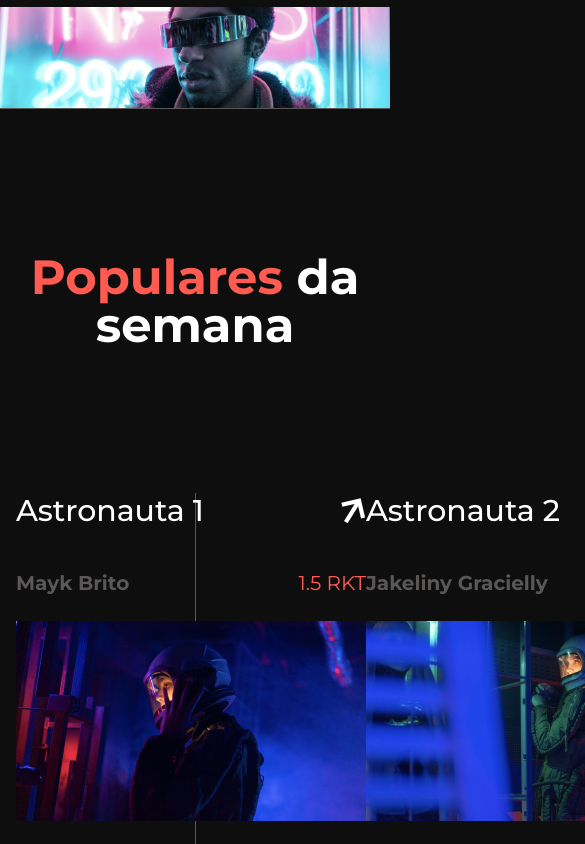
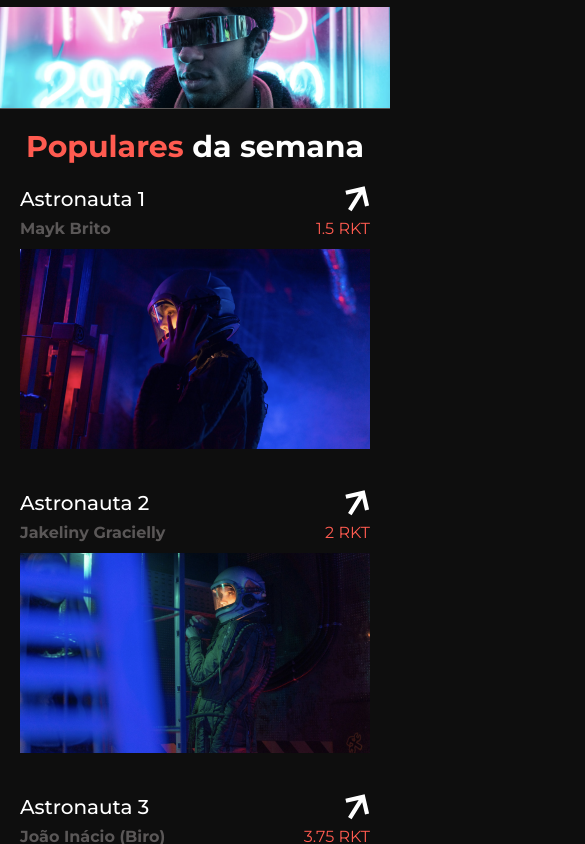
Before and after one commit to Kiicchan/rocket-nfts, a React (Vite) app: page / in a window 390 px wide. Shown: the part 2780-3624 px from the top of the page, 585 px wide, since content can reach past the window. Built offline with nearby package versions, Linux system fonts and the light colour scheme.

Commit message:
Popular section responsivity

```diff
--- a/src/components/Card.tsx
+++ b/src/components/Card.tsx
@@ -9,13 +9,13 @@ export function Card(props: CardProps) {
     return (
         <div className="w-fit group">
             <a href="#">
-                <h3 className="flex justify-between text-3xl font-medium mb-10">{props.title}
+                <h3 className="flex justify-between text-3xl font-medium mb-10 lg:text-xl lg:mb-5 sm:mb-1">{props.title}
                     <img src="/assets/icons/arrow-white.svg" alt="white arrow" className="group-hover:animate-ping" />
                 </h3>
-                <p className="flex justify-between text-xl text-subtitle font-semibold mb-6">{props.artist}
+                <p className="flex justify-between text-xl text-subtitle font-semibold mb-6 lg:text-base sm:mb-2">{props.artist}
                     <span className="text-logo font-normal">{props.price} RKT</span>
                 </p>
-                <img src={props.imgURL} alt={props.title} />
+                <img src={props.imgURL} alt={props.title} width="350" height="200" />
             </a>
         </div>
     )
--- a/src/components/Popular.tsx
+++ b/src/components/Popular.tsx
@@ -10,8 +10,9 @@ const arts: CardProps[] = [
 export function Popular() {
     return (
         <section className="container">
-            <h2 className="text-5xl font-bold my-36 text-center"><strong className="text-logo">Populares</strong> da semana</h2>
-            <div className="grid grid-cols-[repeat(2,max-content)] place-content-around gap-y-20 bg-gradient-to-t from-subtitle to-subtitle bg-center bg-[length:1px_100%] bg-no-repeat">
+            <h2 className="text-5xl font-bold my-36 text-center lg:text-3xl lg:my-10 sm:my-5"><strong className="text-logo">Populares</strong> da semana</h2>
+            <div className="grid grid-cols-2 place-items-center gap-y-20 lg:gap-y-10 lg:gap-x-10 sm:grid-cols-1
+                bg-gradient-to-t from-subtitle to-subtitle bg-center bg-[length:1px_100%] bg-no-repeat sm:bg-none">
                 {arts.map(artProps => <Card key={artProps.title} {...artProps} />)}
             </div>
         </section>
```
